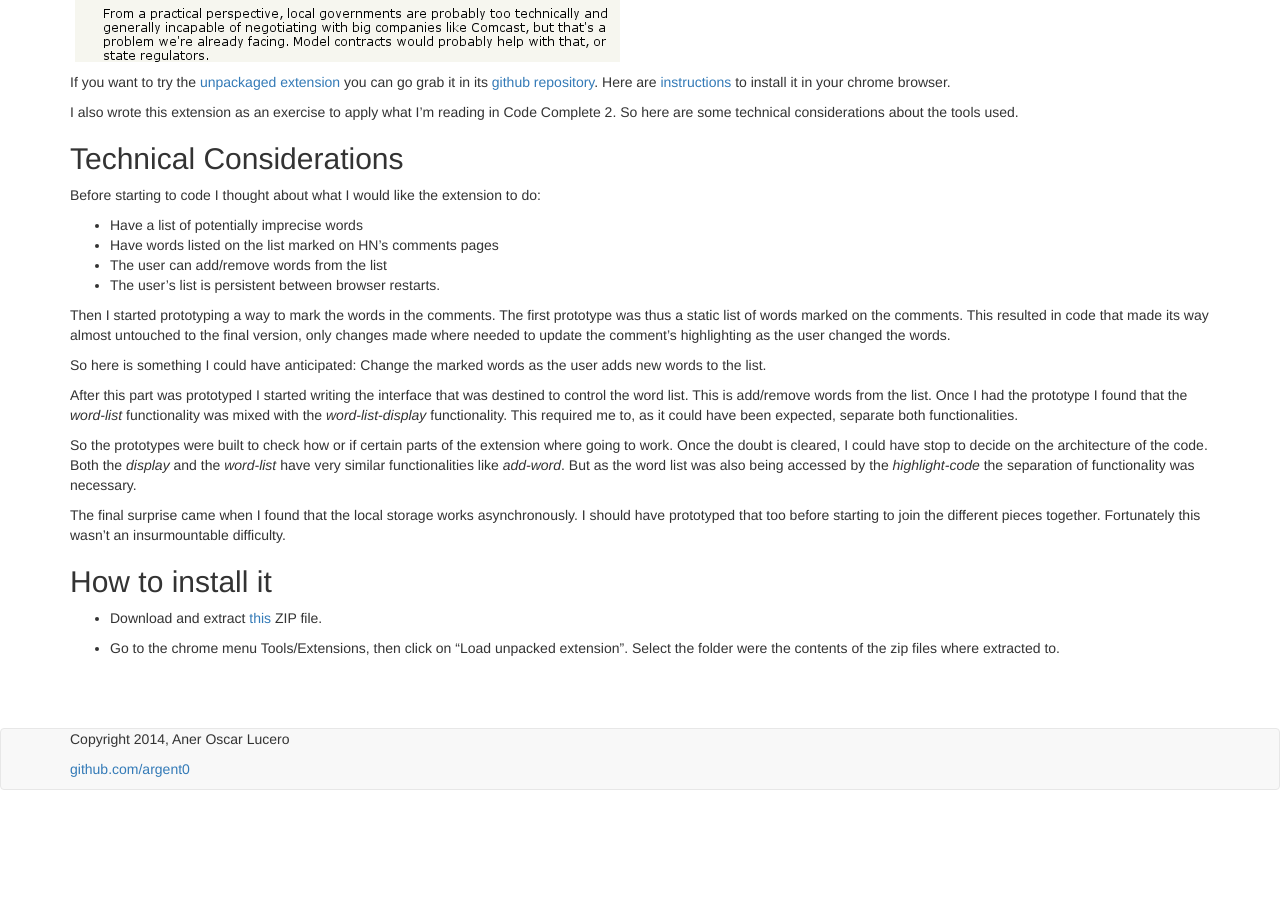
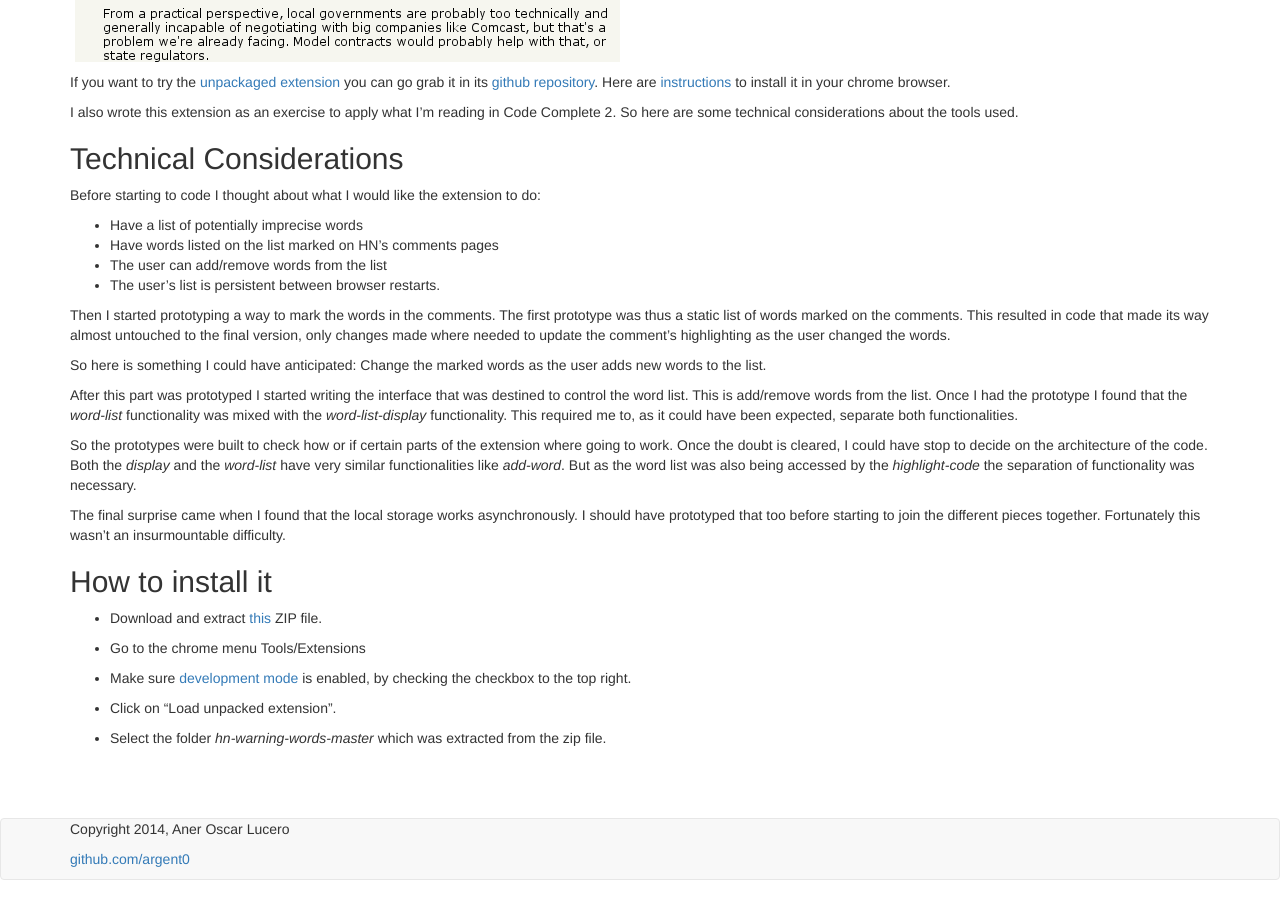
Before and after one commit to argent0/site-source, a Jekyll site: the page built from _posts/2014-04-25-hacker_news_imprecise_words.markdown, in a window 1280 px wide and 900 px high, scrolled down 867 px. Built offline with Jekyll 4.4.1, drawn with Linux system fonts in a browser that asks for light colours; nearby versions of some CDN libraries; Markdown is read by kramdown in place of the engine named in the settings; before the commit the page ends 1677 px from its top, so only the background shows below that.

Commit message:
Instructions version 2

```diff
--- a/_posts/2014-04-25-hacker_news_imprecise_words.markdown
+++ b/_posts/2014-04-25-hacker_news_imprecise_words.markdown
@@ -70,9 +70,14 @@ different pieces together. Fortunately this wasn't an insurmountable difficulty.
 * Download and extract
 [this](https://github.com/argent0/hn-warning-words/archive/master.zip) ZIP file.
 
-* Go to the chrome menu Tools/Extensions, then click on "Load unpacked
-  extension". Select the folder were the contents of the zip files where
-  extracted to.
+* Go to the chrome menu Tools/Extensions
+
+* Make sure [development mode](https://developer.chrome.com/extensions/faq#faq-dev-01)
+  is enabled, by checking the checkbox to the top right.
+
+* Click on "Load unpacked extension".
+
+* Select the folder *hn-warning-words-master* which was extracted from the zip file.
 
 <!--
 
```
